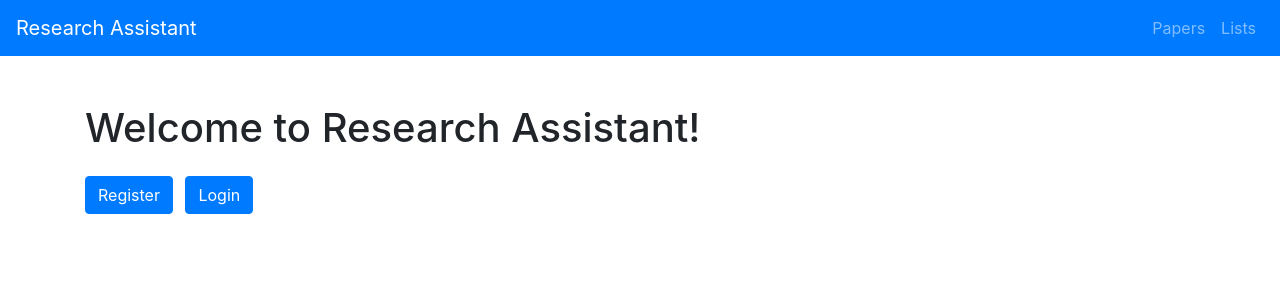
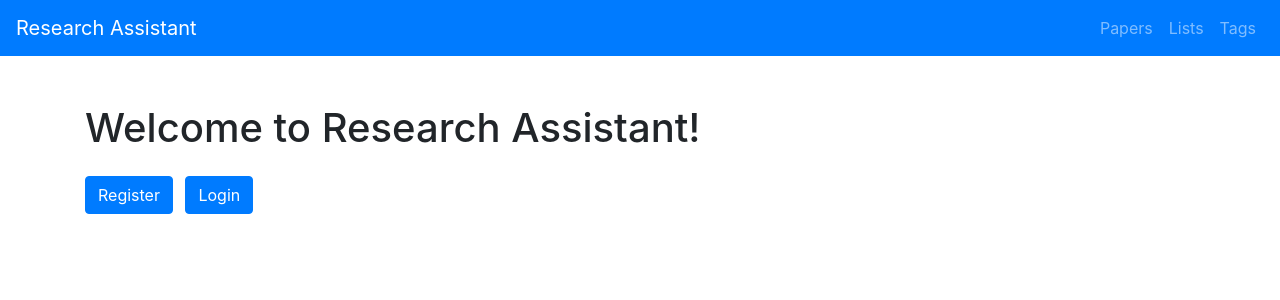
Before and after one commit to scivarolo/research-assistant, a Django app: page / in a window 1280 px wide. Shown: the top 300 px of the page. Run offline with Django 3.2, Linux system fonts and the light colour scheme; some libraries are stand-ins or nearby versions.

Commit message:
Add Tags to navbar

```diff
--- a/research_assistant/templates/index.html
+++ b/research_assistant/templates/index.html
@@ -42,6 +42,7 @@
           <ul class="navbar-nav ml-lg-auto">
             <li class="nav-item {% if 'papers' in request.path %}active{% endif %}"><a href="{% url 'research_assistant:all_papers' %}" class="nav-link">Papers</a></li>
             <li class="nav-item {% if 'lists' in request.path %}active{% endif %}"><a href="{% url 'research_assistant:all_lists' %}" class="nav-link">Lists</a></li>
+            <li class="nav-item {% if 'tags' in request.path %}active{% endif %}"><a href="{% url 'research_assistant:all_tags' %}" class="nav-link">Tags</a></li>
           </ul>
         </div>
       </nav>
```
